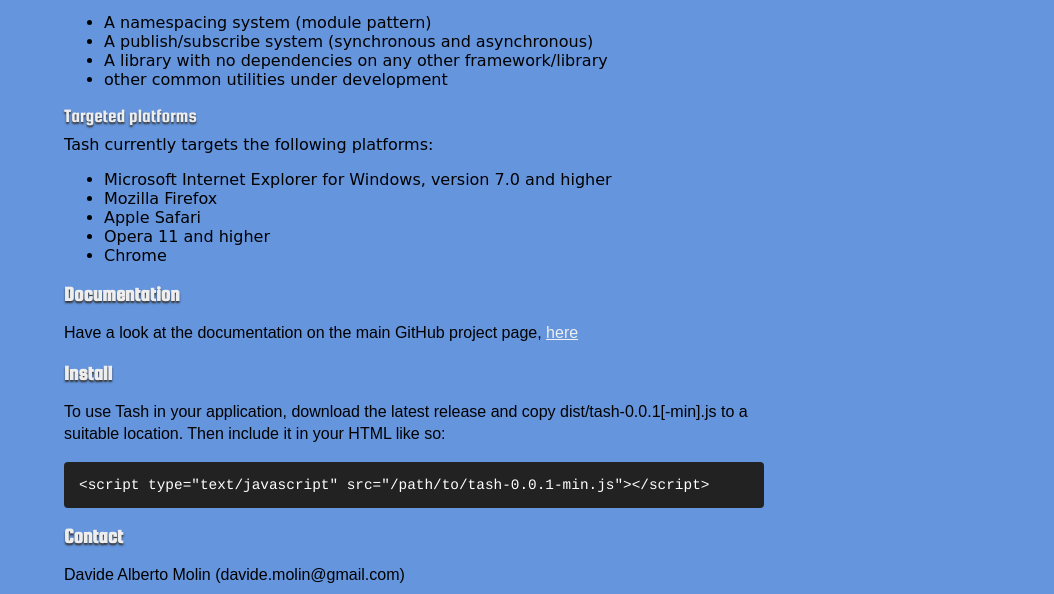
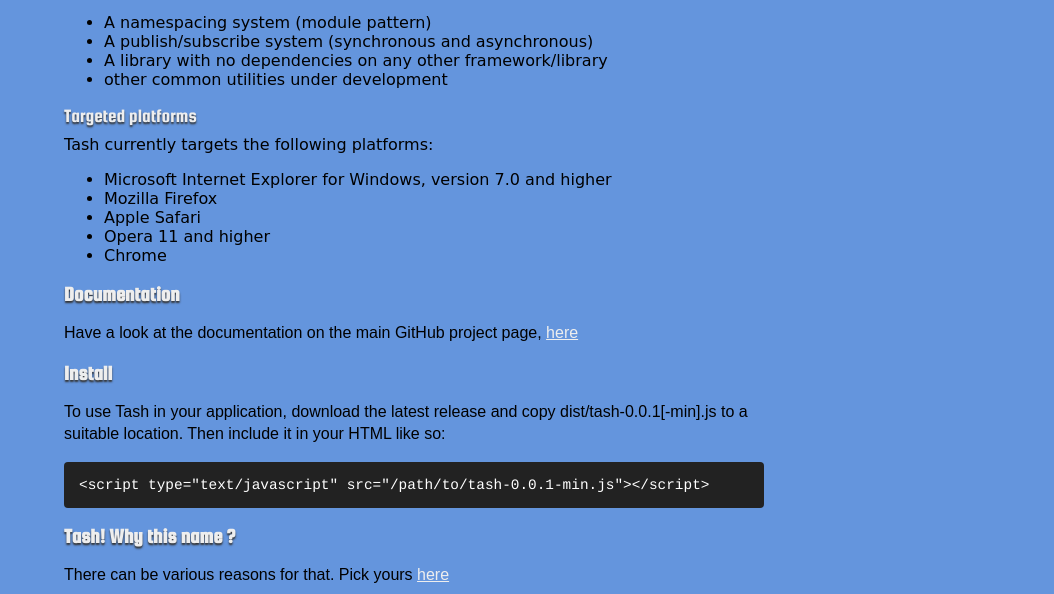
Before and after one commit to dmolin/tash, a plain HTML site: page index.html in a window 1280 px wide. Shown: the part 358-952 px from the top of the page, without its empty margins (226-1280 px from the left). Drawn offline with Linux system fonts and the light colour scheme; a web font is replaced by a local one.

Commit message:
added a new paragraph

```diff
--- a/index.html
+++ b/index.html
@@ -174,6 +174,8 @@
 &lt;script type="text/javascript" src="/path/to/tash-0.0.1-min.js"&gt;&lt;/script&gt;
 </pre>
 
+    <h2>Tash! Why this name ?</h2>
+    <p>There can be various reasons for that. Pick yours <a href="http://www.urbandictionary.com/define.php?term=tash">here</a></p>
 
       <h2>Contact</h2>
       <p>Davide Alberto Molin (davide.molin@gmail.com)
```
